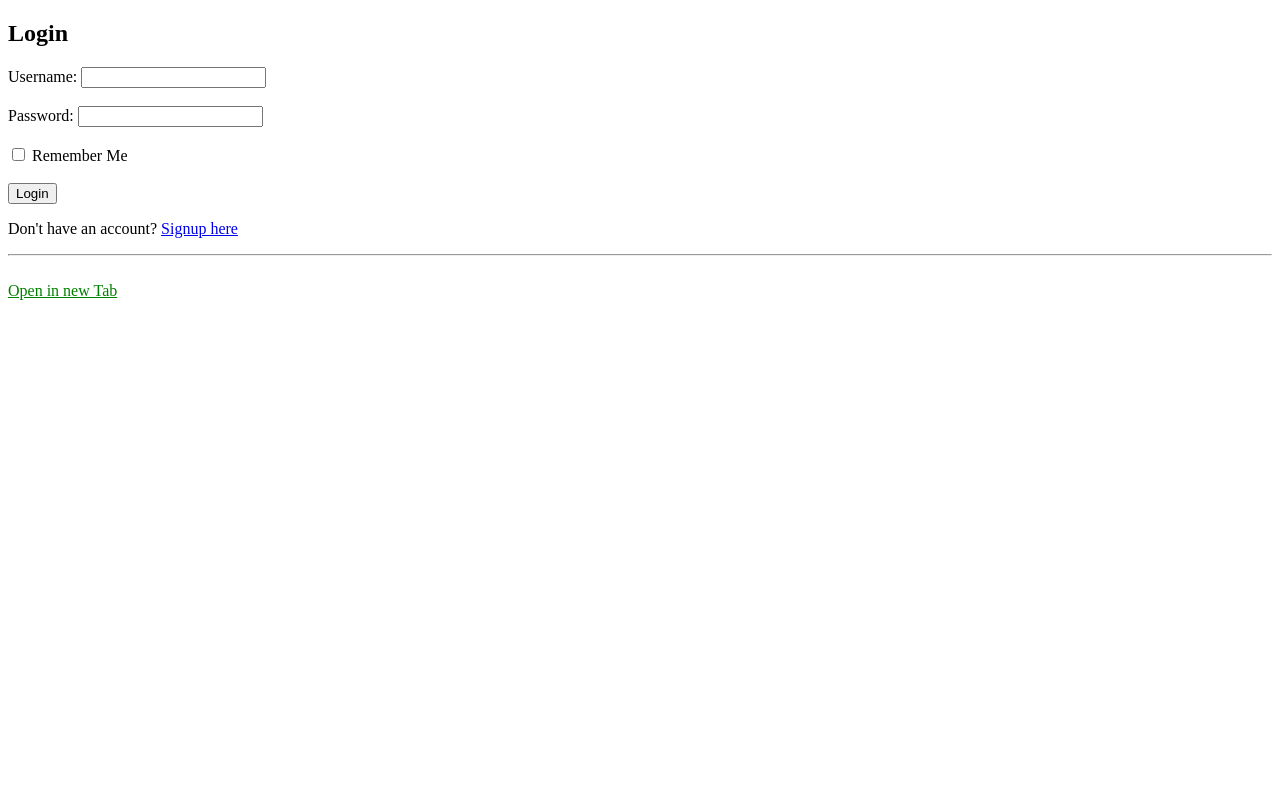
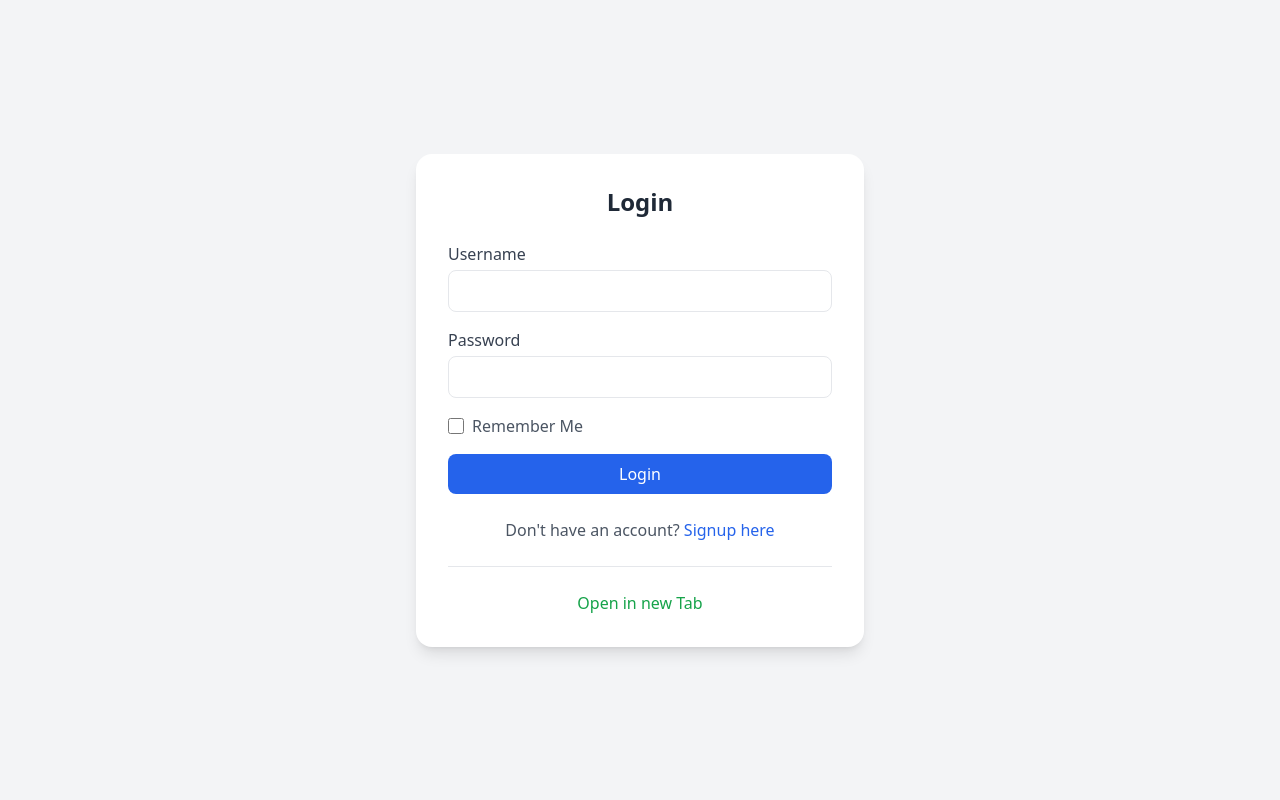
Before and after one commit to lovnishverma/flask-login-system, a Flask app: page /login in a window 1280 px wide. Run offline with Flask 3, Linux system fonts and the light colour scheme; some libraries are stand-ins or nearby versions.

Commit message:
Update login.html

```diff
--- a/templates/login.html
+++ b/templates/login.html
@@ -1,30 +1,62 @@
 <!DOCTYPE html>
-<html>
+<html lang="en">
 <head>
-    <title>Login</title>
+  <meta charset="UTF-8">
+  <meta name="viewport" content="width=device-width, initial-scale=1.0">
+  <title>Login</title>
+  <!-- Tailwind CDN -->
+  <script src="https://cdn.tailwindcss.com"></script>
 </head>
-<body>
-    <h2>Login</h2>
-    <form method="POST">
-        <label>Username:</label>
-        <input type="text" name="username" required><br><br>
+<body class="bg-gray-100 flex items-center justify-center min-h-screen">
 
-        <label>Password:</label>
-        <input type="password" name="password" required><br><br>
+  <div class="w-full max-w-md bg-white shadow-lg rounded-2xl p-8">
+    <h2 class="text-2xl font-bold text-center text-gray-800 mb-6">Login</h2>
 
-        <label>
-            <input type="checkbox" name="remember"> Remember Me
-        </label><br><br>
+    <form method="POST" class="space-y-4">
+      <!-- Username -->
+      <div>
+        <label class="block text-gray-700 font-medium">Username</label>
+        <input type="text" name="username" required
+          class="w-full mt-1 px-4 py-2 border rounded-lg focus:ring-2 focus:ring-blue-500 focus:outline-none">
+      </div>
 
-        <button type="submit">Login</button>
+      <!-- Password -->
+      <div>
+        <label class="block text-gray-700 font-medium">Password</label>
+        <input type="password" name="password" required
+          class="w-full mt-1 px-4 py-2 border rounded-lg focus:ring-2 focus:ring-blue-500 focus:outline-none">
+      </div>
+
+      <!-- Remember Me -->
+      <div class="flex items-center">
+        <input type="checkbox" name="remember" id="remember"
+          class="h-4 w-4 text-blue-600 border-gray-300 rounded focus:ring-blue-500">
+        <label for="remember" class="ml-2 text-gray-600">Remember Me</label>
+      </div>
+
+      <!-- Button -->
+      <button type="submit"
+        class="w-full bg-blue-600 text-white py-2 rounded-lg hover:bg-blue-700 transition">
+        Login
+      </button>
     </form>
-    <p>Don't have an account? <a href="{{ url_for('signup') }}">Signup here</a></p>
 
-  <hr>
-    <br>
-  <div>
- <a href="https://lovnishverma-flask-login.hf.space/" style="color:green;" target="_blank">Open in new Tab</a>
-<br>
+    <!-- Signup link -->
+    <p class="text-center text-gray-600 mt-6">
+      Don't have an account?
+      <a href="{{ url_for('signup') }}" class="text-blue-600 hover:underline">Signup here</a>
+    </p>
+
+    <hr class="my-6">
+
+    <!-- External link -->
+    <div class="text-center">
+      <a href="https://lovnishverma-flask-login.hf.space/"
+         class="text-green-600 font-medium hover:underline" target="_blank">
+        Open in new Tab
+      </a>
+    </div>
   </div>
+
 </body>
 </html>
```
